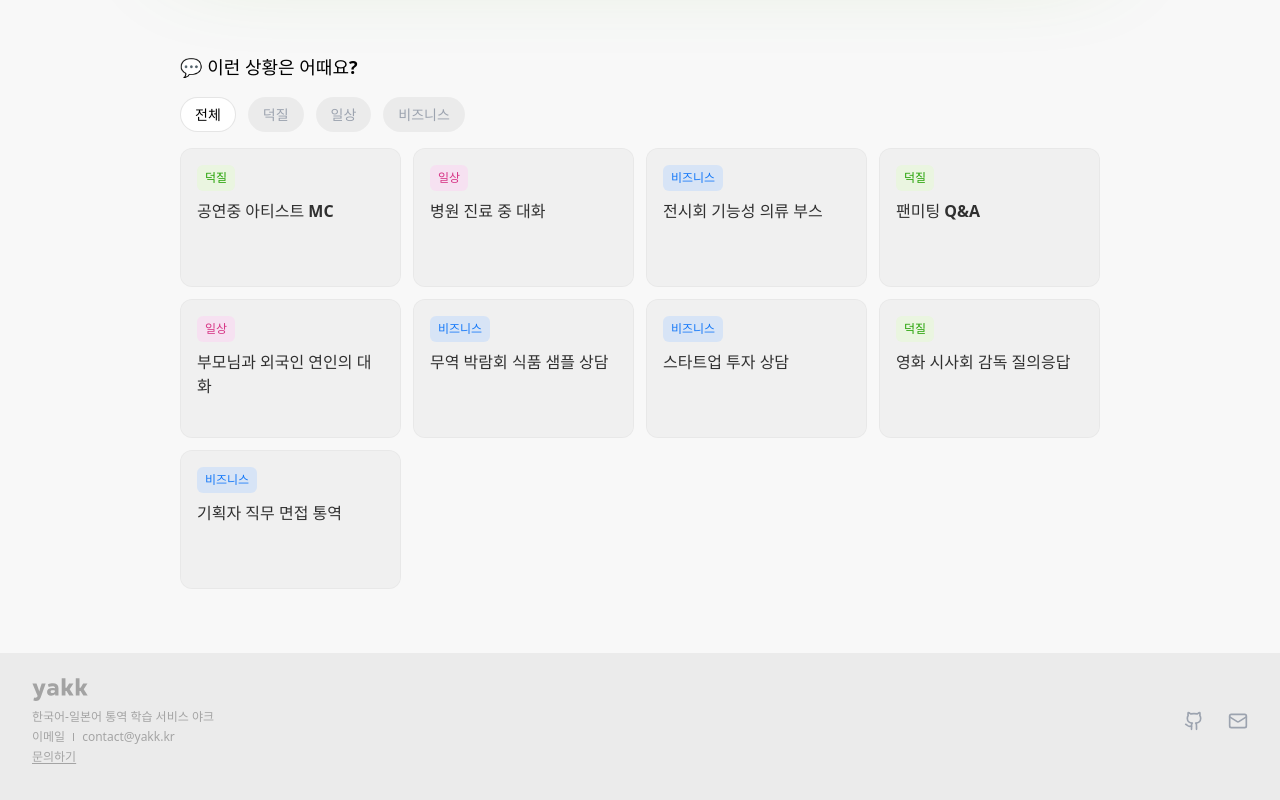
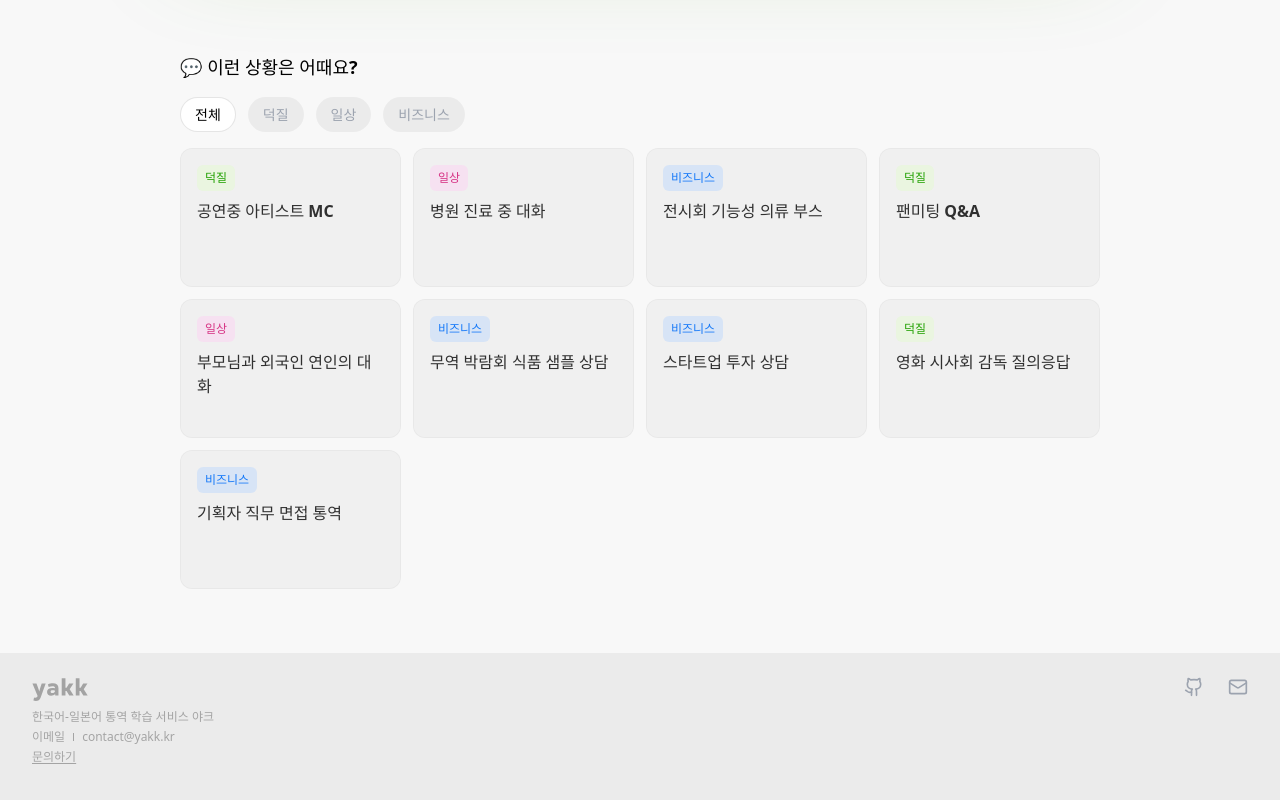
Before and after one commit to yakk-kr/yakk, a React (Vite) app: page / in a window 1280 px wide. Shown: the part 216-1016 px from the top of the page. Built offline with nearby package versions, Linux system fonts and the light colour scheme; no server answers.

Commit message:
style: 홈 화면 스타일 수정

```diff
--- a/src/components/Footer.jsx
+++ b/src/components/Footer.jsx
@@ -4,7 +4,7 @@ import Logo from '../assets/logo.svg';
 
 function Footer({ setCurrentScreen }) {
   return (
-    <footer className="w-full bg-black/5 px-8 pt-6 pb-16 flex justify-between items-center">
+    <footer className="w-full bg-black/5 px-8 pt-6 pb-16 flex justify-between items-start">
       <div className="flex flex-col">
         <img
           src={Logo}
--- a/src/screens/HomeScreen.jsx
+++ b/src/screens/HomeScreen.jsx
@@ -53,7 +53,7 @@ function HomeScreen({
       {/* Main */}
       <main className="flex-1 px-5 pt-24 pb-16 space-y-16 max-w-[960px] mx-auto w-full">
         <div className="flex flex-col items-center gap-2">
-          <div className="w-full transition-transform duration-150 ease-out active:scale-97">
+          <div className="w-full transition-transform duration-150 ease-out active:[transform:scale(0.99)]">
             <PromptInput
               setCurrentScreen={setCurrentScreen}
               onScriptGenerated={onScriptGenerated}
```
